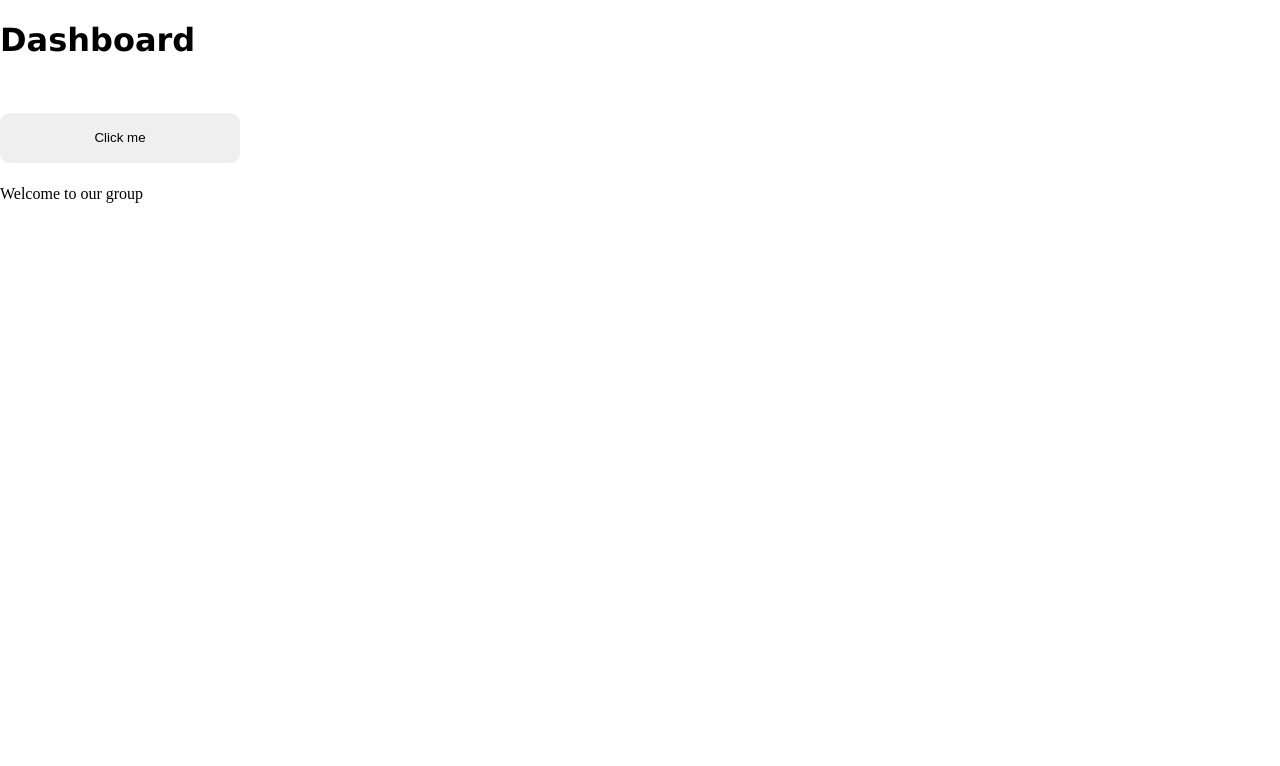
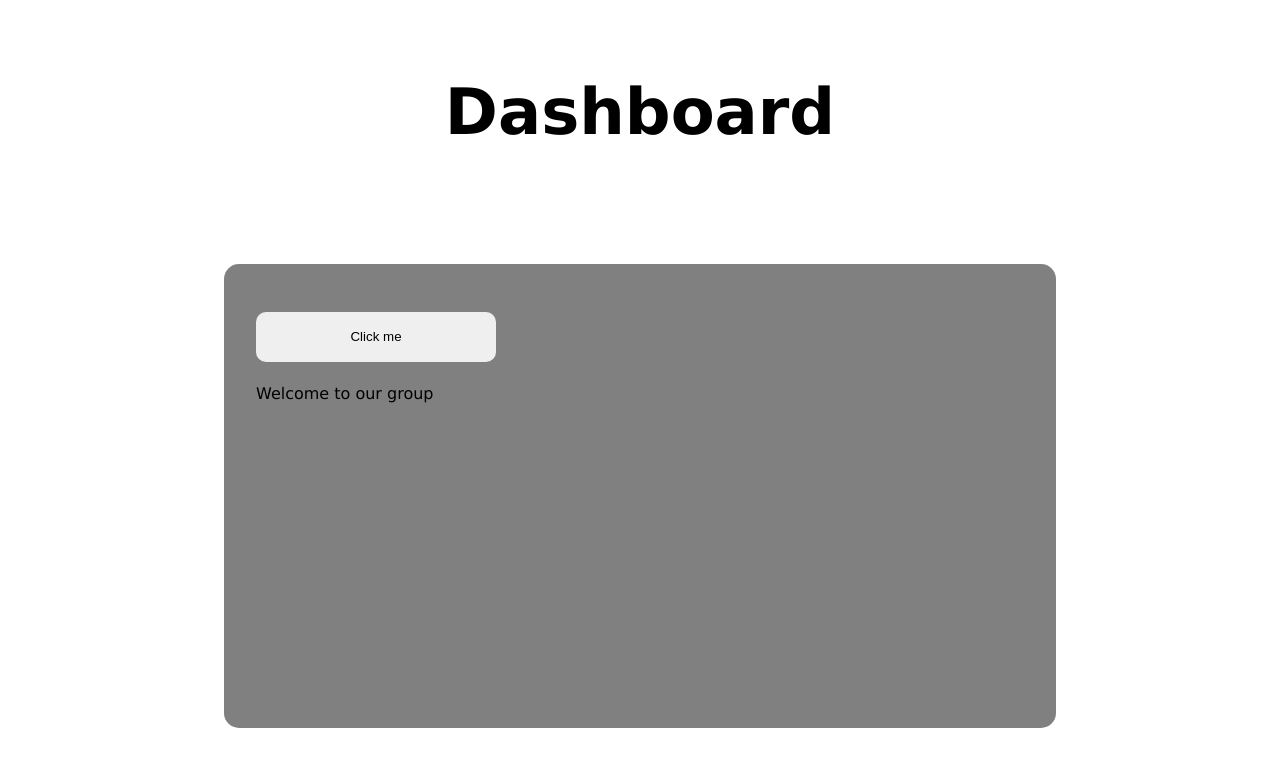
Before and after one commit to BPharoh/group5, a website: page index.html in a window 1280 px wide. Drawn offline with Linux system fonts and the light colour scheme.

Commit message:
modify css, fix error

```diff
--- a/index.html
+++ b/index.html
@@ -10,8 +10,11 @@
 </head>
 
 <body>
-    <h1>Dashboard</h1>
-    <div class="main">
+    <header>
+        <h1>Dashboard</h1>
+    </header>
+
+    <main>
         <p></p>
 
         <button type="button" id="button1" onclick="alert('welcome yo jus clicked me')">Click me</button>
@@ -25,7 +28,7 @@
 
         <p>Welcome to our group</p>
 
-    </div>
+    </main>
 
     <script src="./index.js"></script>
 </body>
--- a/styles.css
+++ b/styles.css
@@ -1,19 +1,31 @@
 body {
+    display: flex;
+    flex-direction: column;
     margin: auto;
     width: 100vw;
     height: 100vh;
+    font-family: 'Lucida Sans', 'Lucida Sans Regular', 'Lucida Grande', 'Lucida Sans Unicode', Geneva, Verdana, sans-serif;
+}
+
+header {
+    display: flex;
+    justify-content: center;
+    padding-top: 2rem;
+    ;
 }
 
 h1 {
     font-family: 'Lucida Sans', 'Lucida Sans Regular', 'Lucida Grande', 'Lucida Sans Unicode', Geneva, Verdana, sans-serif;
+    font-size: 4rem;
 }
 
-.main {
-    display: flex;
-    flex-direction: column;
-    justify-content: center;
-    align-content: center;
-    background-color:
+main {
+    height: 50%;
+    padding: 2rem;
+    border-radius: 15px;
+    width: 60%;
+    margin: auto;
+    background-color: gray;
 }
 
 button {
```
